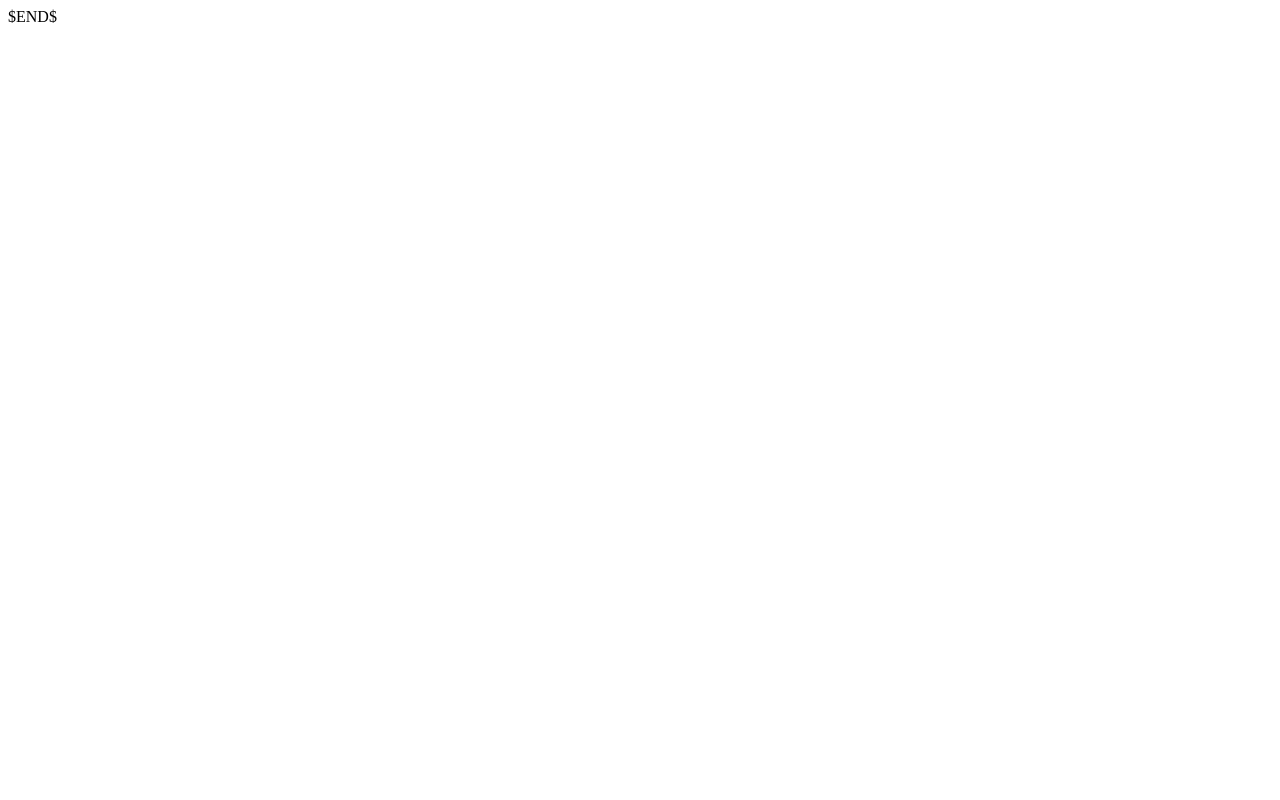
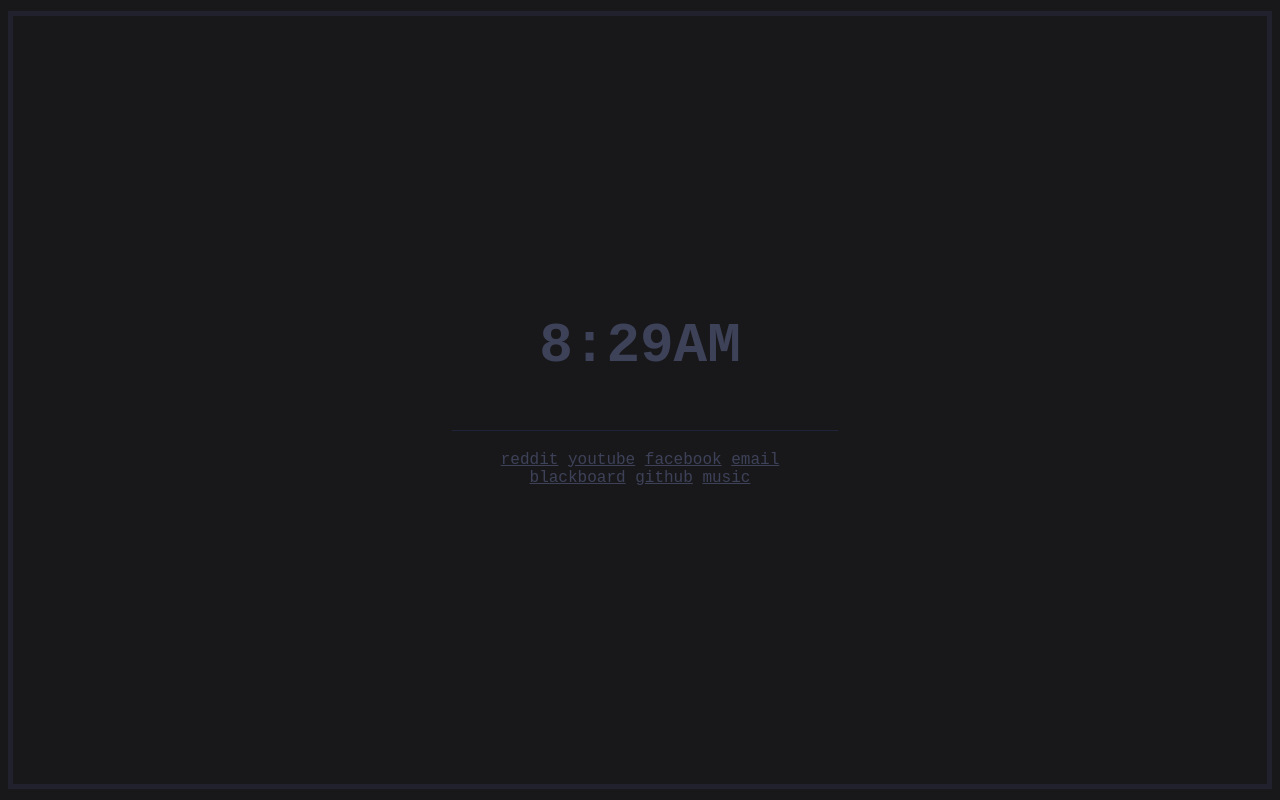
Before and after one commit to GoodPie/startpage, a plain HTML site: page index.html in a window 1280 px wide. Drawn offline with Linux system fonts and the light colour scheme; a web font is replaced by a local one.

Commit message:
Commit failed?

```diff
--- a/css/main.css
+++ b/css/main.css
@@ -0,0 +1,59 @@
+* {
+    margin: 0;
+    padding: 0;
+}
+
+body, html {
+    height: 100%;
+    min-height: 100%;
+    width: 100%;
+    min-width: 100%;
+    background: #18181B;
+    color: whitesmoke;
+    display: flex;
+    font-family: 'Overpass Mono', monospace;
+}
+
+#main-container {
+    width: 98%;
+    height: 96%;
+    margin: auto;
+    border: 5px solid #20212C;
+    display: flex;
+    justify-content: center;
+    align-content: center;
+    align-items: center;
+    flex-direction: column;
+}
+
+#time-container {
+    font-size: 3.5em;
+    font-weight: bold;
+    color: #3E4259;
+}
+
+#search-container {
+    margin: 20px;
+    width: 30%;
+
+}
+
+#search-box {
+    width: 100%;
+    padding: 5px;
+    text-align: center;
+    font-size: 1.2em;
+    color: whitesmoke;
+    background: #18181B;
+    border: none;
+    border-bottom: 1px solid #20243B;
+}
+
+#search-box:focus {
+    outline: none;
+}
+
+.links-container a:visited, .links-container a
+{
+    color: #3E4259;
+}
--- a/index.html
+++ b/index.html
@@ -2,9 +2,41 @@
 <html lang="en">
 <head>
     <meta charset="UTF-8">
-    <title>$Title$</title>
+    <title>Home Page</title>
+
+    <link rel="stylesheet" href="css/main.css">
+    <link href="https://fonts.googleapis.com/css?family=Overpass+Mono:400,700" rel="stylesheet">
 </head>
 <body>
-$END$
+        <div id="main-container">
+
+            <!-- Time Display -->
+            <div id="time-container">
+                08:32PM
+            </div>
+
+            <!-- Search -->
+            <div id="search-container">
+                <input type="text" id="search-box" title="search" autofocus>
+            </div>
+
+            <!-- Links -->
+            <div class="links-container">
+                <a href="https://reddit.com">reddit</a>
+                <a href="https://youtube.com/subscriptions">youtube</a>
+                <a href="https://facebook.com">facebook</a>
+                <a href="https://inbox.google.com">email</a>
+            </div>
+
+            <div class="links-container">
+                <a href="https://lms.curtin.edu.au">blackboard</a>
+                <a href="https://github.com">github</a>
+                <a href="https://play.google.com/music/listen?authuser">music</a>
+            </div>
+
+        </div>
+
+    <script src="js/search.js"></script>
+    <script src="js/time.js"></script>
 </body>
 </html>
--- a/js/search.js
+++ b/js/search.js
@@ -1,3 +1,60 @@
-/**
- * Created by brandyn on 30/03/17.
- */
+const SHIFT = 16;
+const RETURN = 13;
+
+var keyCombination = {
+    "return":false,
+    "shift":false
+};
+
+document.onkeydown = function(e)
+{
+    e  = e || window.event;
+    var keycode = e.keyCode;
+
+    if (keycode === SHIFT)
+    {
+        keyCombination["shift"] = true;
+    }
+    else if (keycode === RETURN)
+    {
+        keyCombination["return"] = true;
+        search();
+    }
+
+};
+
+// On key up resets the status of the key combination
+document.onkeyup = function(e)
+{
+    e = e || window.event;
+
+    var keycode = e.keyCode;
+
+    if (keycode === SHIFT)
+    {
+        keyCombination["shift"] = false;
+    }
+    else if (keycode === RETURN)
+    {
+        keyCombination["return"] = false;
+    }
+};
+
+var search = function()
+{
+    // Get the search query
+    var query = document.getElementById("search-box").value;
+
+    // Make sure query isn't empty to avoid accidental presses
+    if (query !== "") {
+        var url = "https://www.google.com.au/#q=" + query;
+
+        // Depending on the key combinations search google or duck duck go
+        if (keyCombination["shift"] === true) {
+            url = "https://duckduckgo.com/?q=" + query;
+        }
+
+        // Open the search engine url
+        window.open(url, "_self");
+    }
+};
--- a/js/time.js
+++ b/js/time.js
@@ -1,3 +1,33 @@
 /**
- * Created by brandyn on 30/03/17.
+ *  Updates the time display
  */
+
+const INTERVAL = 5000; // 5s
+
+var setTime = function()
+{
+    var date = new Date();
+    var suffix = "AM";
+
+    // Format the hours
+    var hours = date.getHours();
+    if (hours > 12)
+    {
+        hours -= 12;
+        suffix = "PM";
+    }
+
+    // Format the minutes
+    var minutes = date.getMinutes();
+    if (minutes < 10)
+    {
+        minutes = "0" + minutes;
+    }
+
+    // Update the display
+    document.getElementById("time-container").innerHTML = hours + ":" + minutes + suffix;
+
+};
+
+setTime(); // Call it as it is loaded
+setInterval(setTime, INTERVAL);
```
